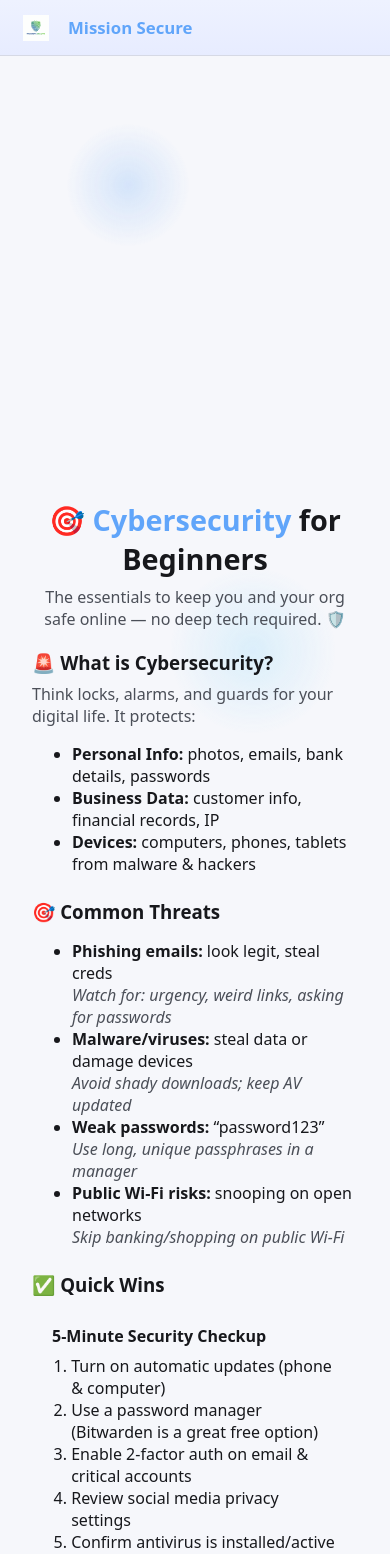
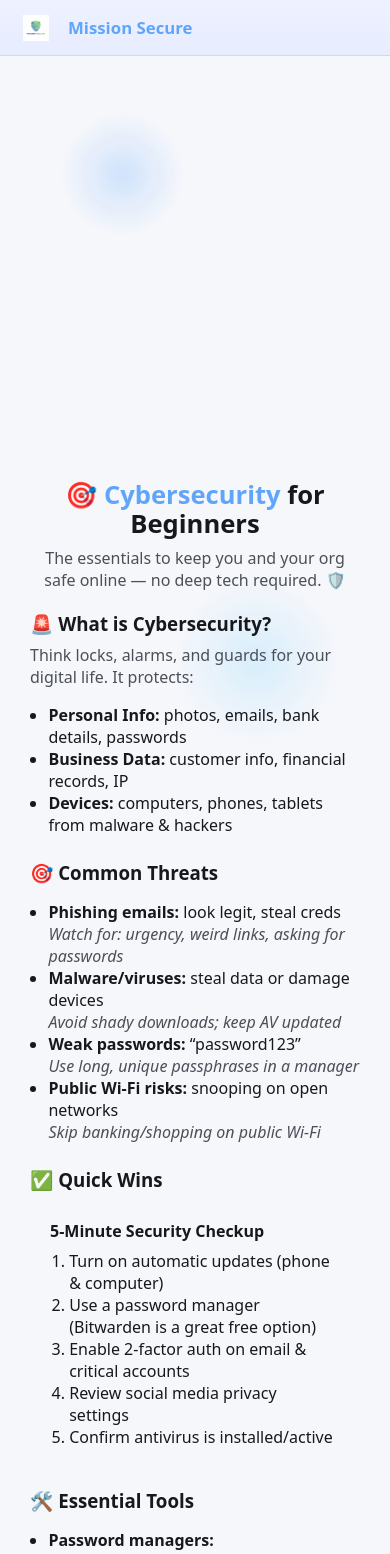
Before and after one commit to benji2803/missionsecure, a React (Vite) app: page /resources in a window 390 px wide. Shown: the top 1554 px of the page. Built offline with nearby package versions, Linux system fonts and the light colour scheme.

Commit message:
v2 MANY css fixes

```diff
--- a/src/layout/layout.css
+++ b/src/layout/layout.css
@@ -451,3 +451,72 @@ label>span{ color: var(--muted); font-size:.95rem }
   from { opacity:0; transform: translateY(15px) }
   to   { opacity:1; transform: translateY(0) }
 }
+/* --------------------------------------------
+   15) MOBILE BREAKPOINT TUNING (≤640px)
+   -------------------------------------------- */
+@media (max-width: 640px){
+
+  /* tighter page gutters under the topbar */
+  .page{ padding: var(--space-3) var(--space-2); }
+  .page.page-top{
+    padding-top: var(--space-3);
+  }
+
+  /* container padding + full width on small */
+  .page > .container,
+  .page.page-top > .container{
+    max-width: 100%;
+    padding-inline: var(--space-2);
+  }
+
+  /* headline & hero bits */
+  .home-title{
+    /* slightly smaller top headings on phones */
+    font-size: clamp(1.6rem, 5.5vw, 2.2rem);
+    line-height: 1.15;
+  }
+  .home-subtitle{ font-size: 1.05rem; }
+  .home-logo{ width: clamp(48px, 12vw, 72px); }
+
+  /* action row: buttons stack nicely */
+  .home-actions{
+    flex-direction: column;
+    gap: 10px;
+  }
+  .home-actions .btn{ width: 100%; } /* big, tappable targets */
+
+  /* global button targets on small screens */
+  .btn{ padding: 12px 14px; }
+
+  /* lists & paragraphs tighten a bit */
+  p{ margin: .25rem 0 .85rem; }
+  .about-list{ padding-left: 1.15rem; }
+
+  /* quiz: larger touch targets + readable spacing */
+  .options{ gap: 12px; }
+  .option{
+    padding: 14px 14px;
+    font-size: 0.98rem;
+  }
+  .quiz-head{
+    flex-direction: column;
+    align-items: flex-start;
+    gap: 6px;
+  }
+
+  /* animated background glow: smaller & gentler on phones */
+  .app-shell::before{
+    background-size: 70vw 70vw, 80vw 80vw;
+    animation-duration: 22s, 2000s, 8s; /* slower drift/pulse */
+    opacity: .9;
+  }
+}
+
+/* --------------------------------------------
+   16) SMALL TABLET TUNING (641–900px)
+   -------------------------------------------- */
+@media (min-width: 641px) and (max-width: 900px){
+  .page{ padding: var(--space-4) var(--space-3); }
+  .home-title{ font-size: clamp(1.8rem, 3.5vw, 2.6rem); }
+  .home-actions{ gap: 12px; }
+}
--- a/src/ui/Sidebar.css
+++ b/src/ui/Sidebar.css
@@ -157,3 +157,21 @@
   .navlink:focus-visible,
   .close-btn:focus-visible{ outline: 2px solid Highlight; box-shadow: none }
 }
+/* === Mobile tweaks (≤480px) === */
+@media (max-width: 480px){
+  .sidebar{
+    width: min(88vw, 320px);   /* a bit narrower for tiny phones */
+  }
+  .navlink{
+    padding: 12px 12px;        /* comfy thumb targets */
+  }
+  .sidebar-header{ padding: 12px; }
+  .sidebar-theme{
+    padding: 10px 12px;
+  }
+}
+
+/* === Small tablet (481–900px) === */
+@media (min-width: 481px) and (max-width: 900px){
+  .sidebar{ width: 300px; }
+}
```
